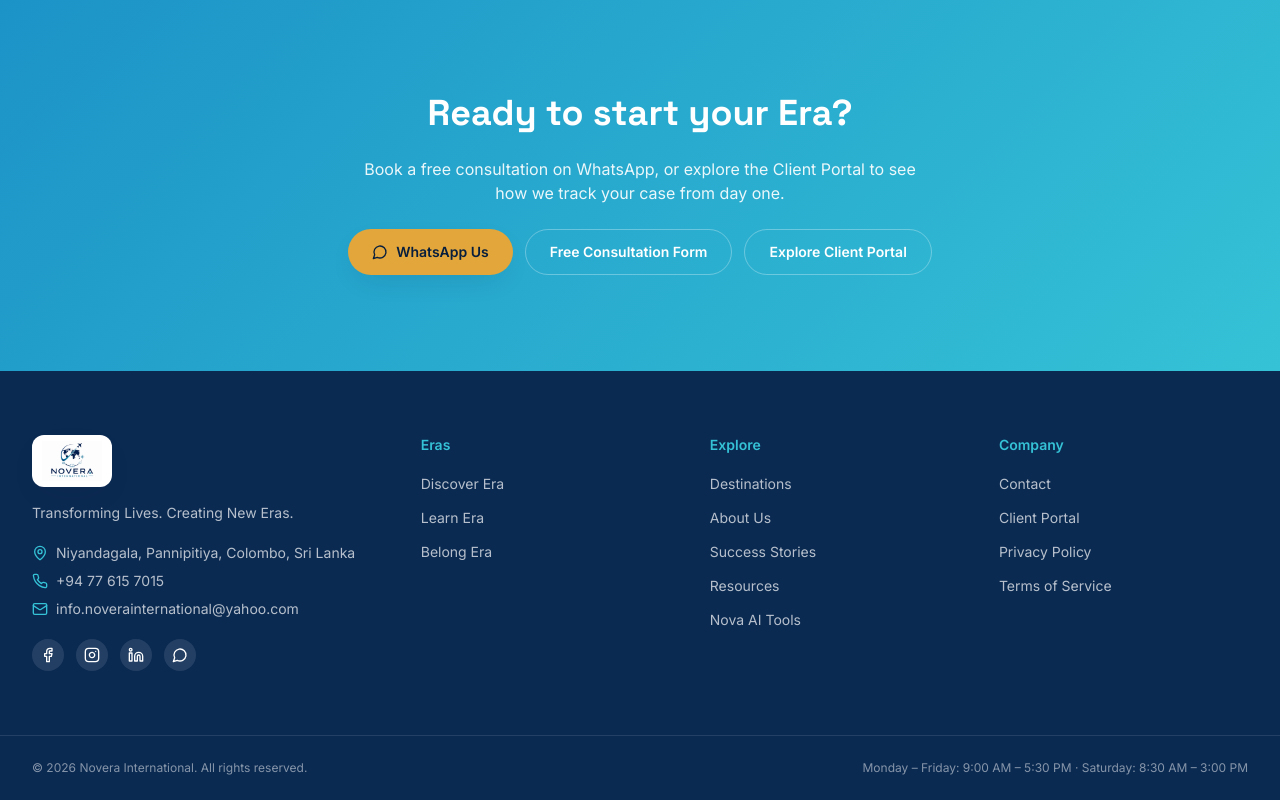
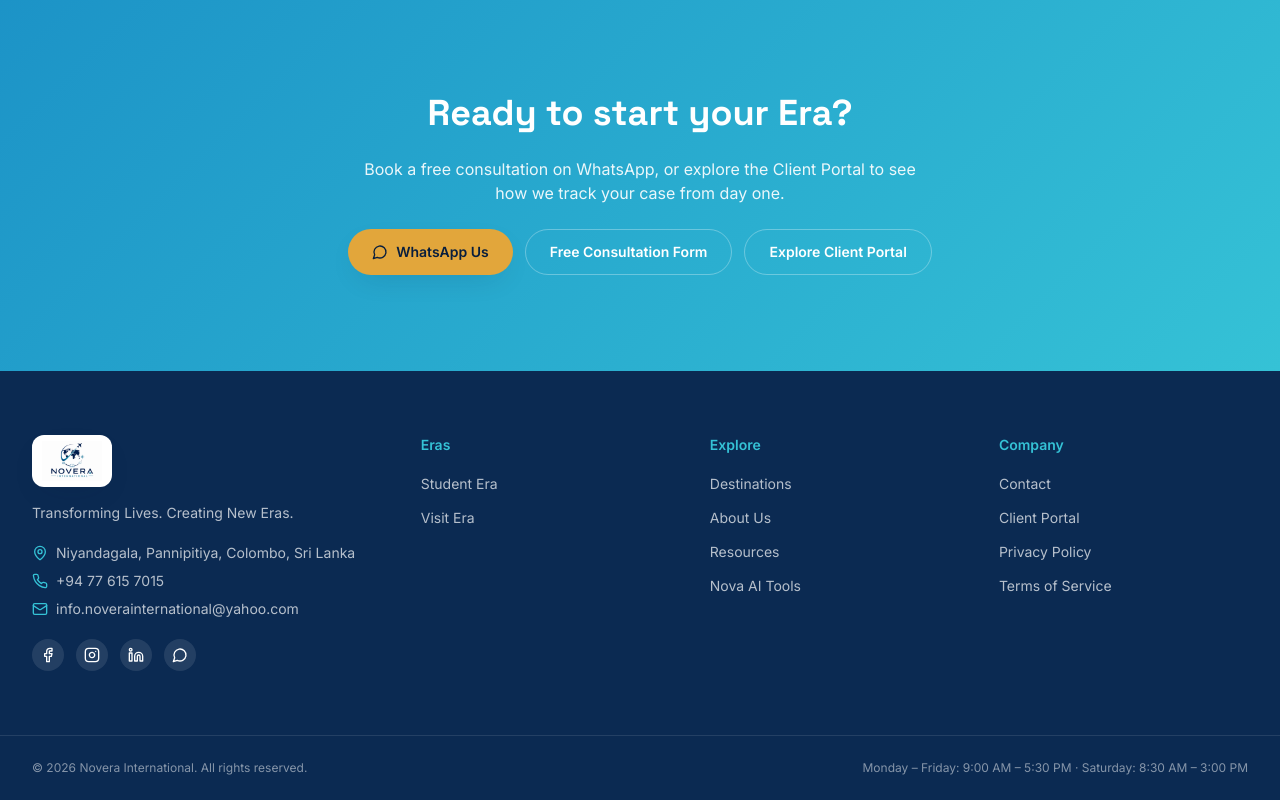
Before and after one commit to Maleesh3038/novera-website, a Next.js app: page / in a window 1280 px wide. Shown: the part 4223-5023 px from the top of the page. Built offline with nearby package versions, Linux system fonts and the light colour scheme.

Commit message:
Update Footer.tsx

```diff
--- a/src/components/Footer.tsx
+++ b/src/components/Footer.tsx
@@ -7,9 +7,8 @@
   {
     title: "Eras",
     links: [
-      { href: "/eras/discover", label: "Discover Era" },
-      { href: "/eras/learn", label: "Learn Era" },
-      { href: "/eras/belong", label: "Belong Era" },
+      { href: "/eras/student", label: "Student Era" },
+      { href: "/eras/visit", label: "Visit Era" },
     ],
   },
   {
@@ -17,7 +16,6 @@
     links: [
       { href: "/destinations", label: "Destinations" },
       { href: "/about", label: "About Us" },
-      { href: "/success-stories", label: "Success Stories" },
       { href: "/resources", label: "Resources" },
       { href: "/nova", label: "Nova AI Tools" },
     ],
```
